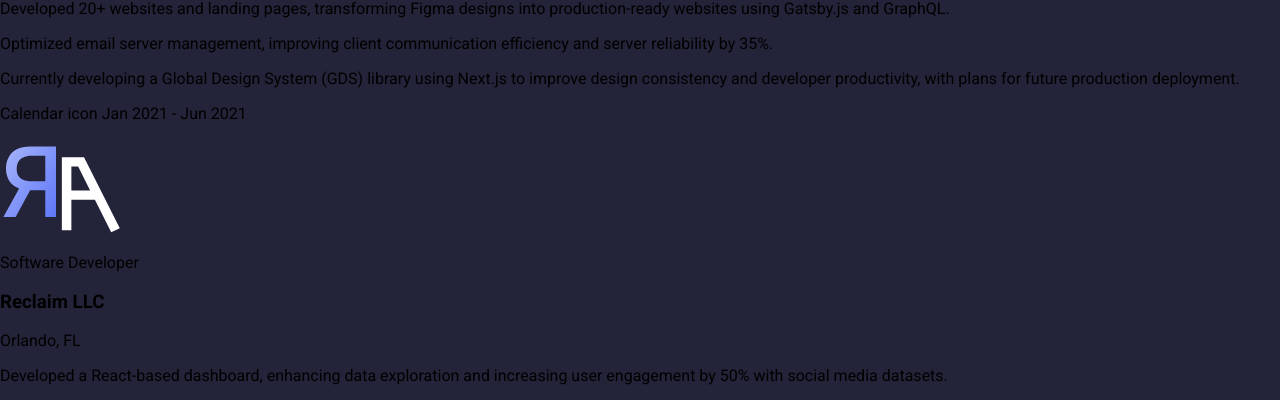
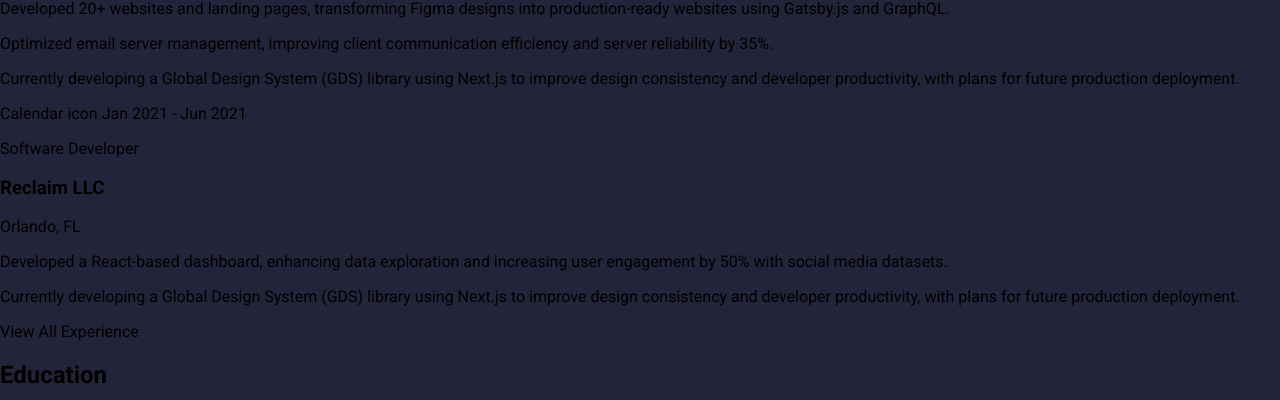
Before and after one commit to royeradames/royeradames-web-v2, an Angular app: page / in a window 1280 px wide. Shown: the part 4491-4891 px from the top of the page. Built offline with nearby package versions, Linux system fonts and the light colour scheme.

Commit message:
fix reclaim logo

```diff
--- a/src/app/pages/main/components/resume/components/experience/experience.html
+++ b/src/app/pages/main/components/resume/components/experience/experience.html
@@ -8,6 +8,7 @@
           Calendar icon {{ experience.startDate }} - {{ experience.endDate }}
         </p>
         <div class="experience__item-company">
+          @if (experience.companyLogo) {
           <app-image
             [name]="experience.companyLogo.name"
             [alt]="experience.companyLogo.name"
@@ -15,6 +16,7 @@
             [width]="experience.companyLogo.width"
             [type]="'companies-logo'"
           ></app-image>
+          }
           <div class="experience__item-details">
             <p class="experience__item-title">
               {{ experience.title }}
--- a/src/app/shared/data/resume/experience.data.ts
+++ b/src/app/shared/data/resume/experience.data.ts
@@ -75,11 +75,6 @@
   {
     startDate: 'Jan 2021',
     endDate: 'Jun 2021',
-    companyLogo: {
-      name: 'royeradames-logo.svg',
-      height: 94,
-      width: 121,
-    },
     title: 'Software Developer',
     companyName: 'Reclaim LLC',
     location: 'Orlando, FL',
```
